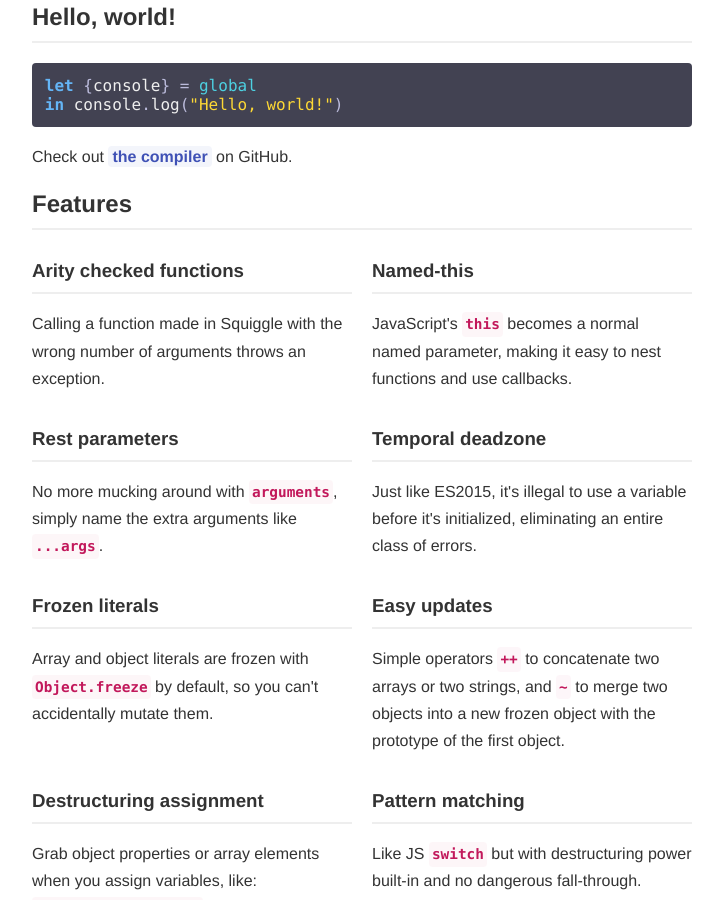
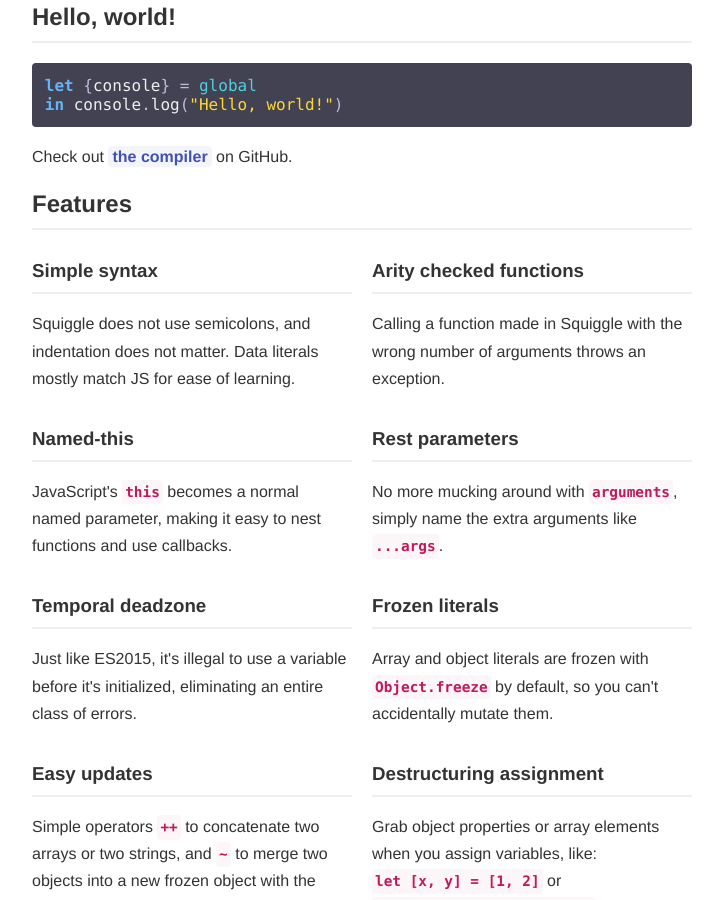
Before and after one commit to squiggle-lang/squiggle-lang.org, a Jekyll site: the page built from index.md, in a window 1280 px wide and 900 px high, scrolled down 338 px. Shown: the whole window, without its empty margins (278-1001 px from the left). Built offline with Jekyll 4.4.1, drawn with Linux system fonts in a browser that asks for light colours; Markdown is read by kramdown in place of the engine named in the settings.

Commit message:
Adds another reason to like Squiggle

```diff
--- a/index.md
+++ b/index.md
@@ -16,6 +16,13 @@
 ## Features
 
 <div class="feature-list">
+    <div class="feature">
+        <h3>Simple syntax</h3>
+        <p>
+            Squiggle does not use semicolons, and indentation does not matter.
+            Data literals mostly match JS for ease of learning.
+        </p>
+    </div>
     <div class="feature">
         <h3>Arity checked functions</h3>
         <p>
```
Also changed, not shown: why/index.md (+5 -0 lines).
